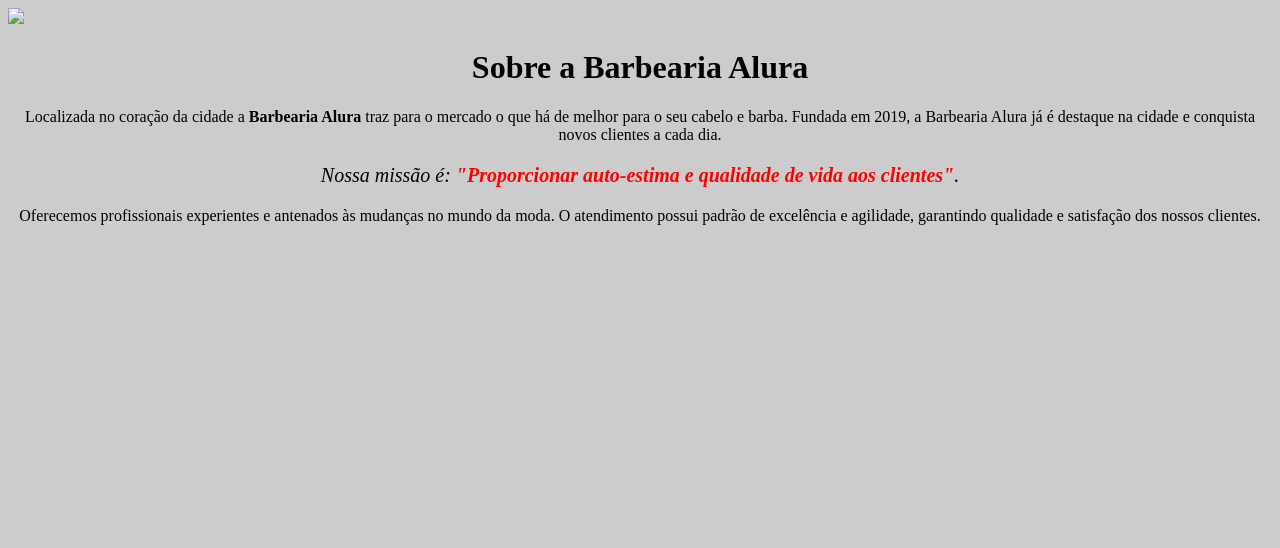
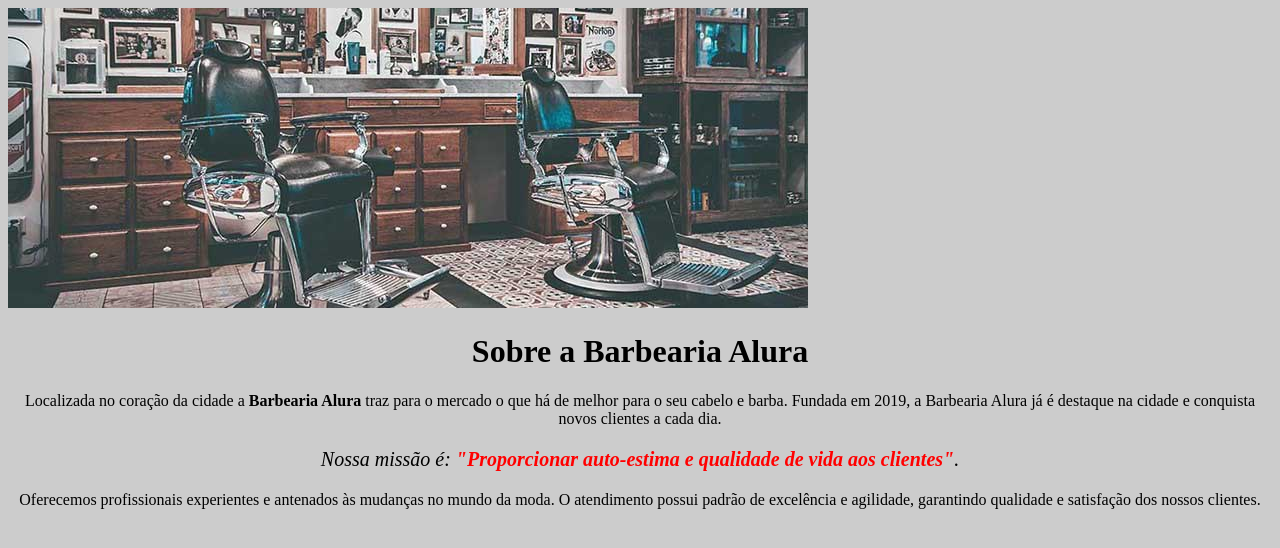
Before and after one commit to capivara-da-silva-rodrigues/BarbeariaAluraOriginal, a plain HTML site: page index.html in a window 1280 px wide. Drawn offline with Linux system fonts and the light colour scheme.

Commit message:
capivarias

```diff
--- a/index.html
+++ b/index.html
@@ -5,8 +5,9 @@
         <title>Barbearia Alura</title>
         <link rel="stylesheet" href="style.css">
     </head>
-     <img src="banner.jpg>"
+
     <body>
+        <img src="banner.jpg">
         <h1 style="text-align: center">Sobre a Barbearia Alura</h1>
 
         <p>Localizada no coração da cidade a <strong>Barbearia Alura</strong> traz para o mercado o que há de melhor para o seu cabelo e barba.
```
